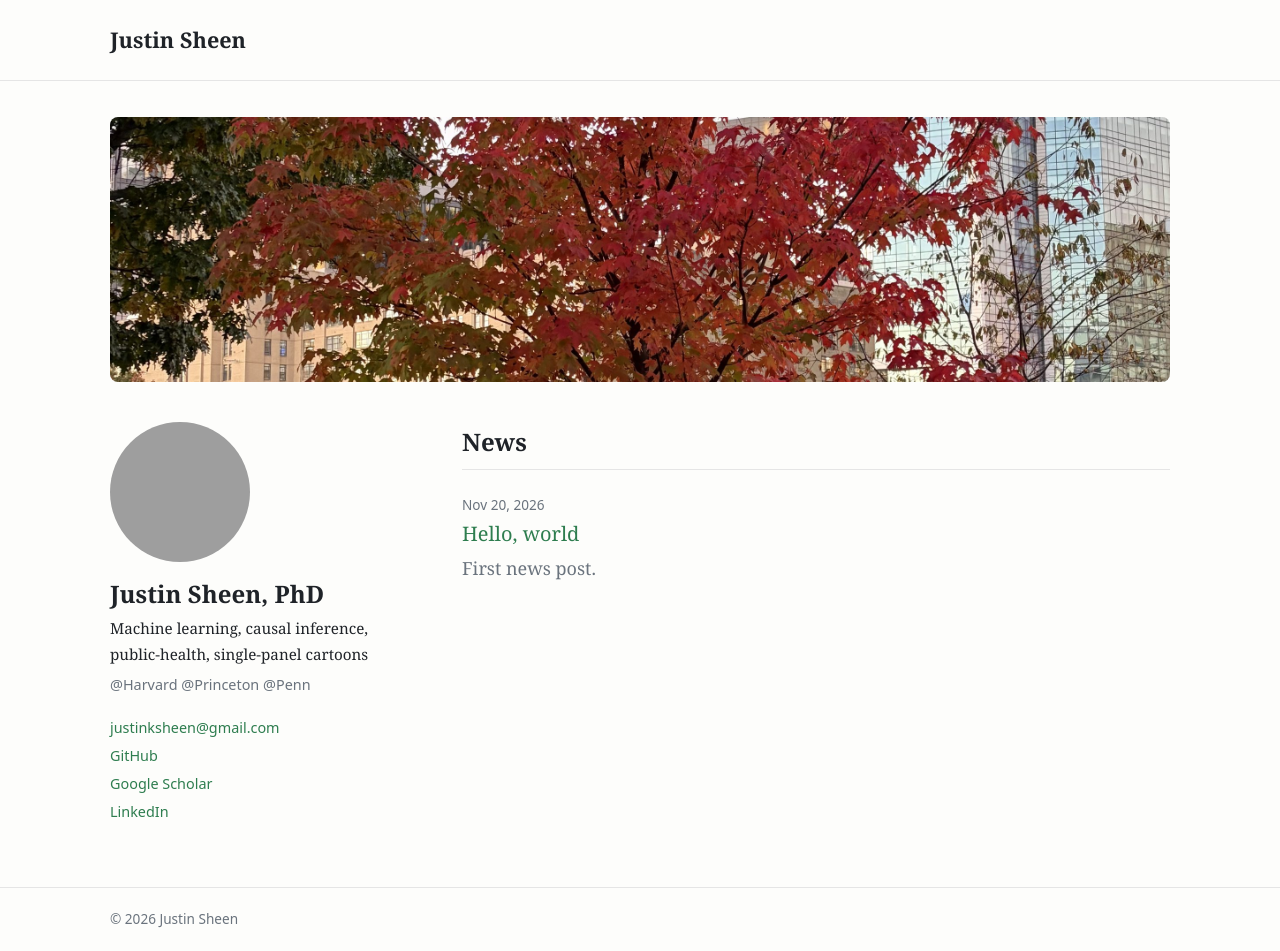
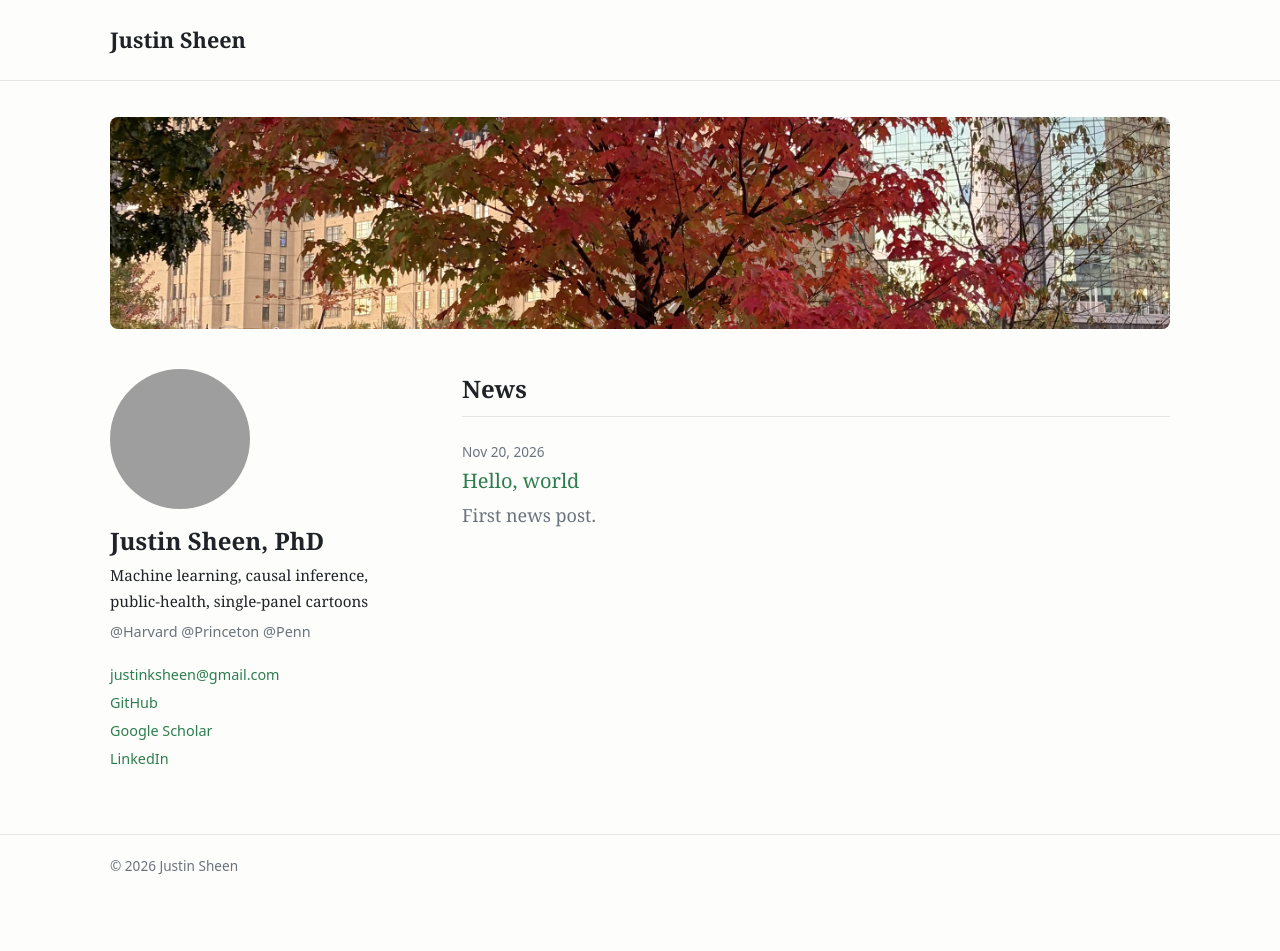
Before and after one commit to jsheen/jsheen.github.io, a Jekyll site: the page built from index.html, in a window 1280 px wide and 951 px high. Built offline with Jekyll 4.4.1, drawn with Linux system fonts in a browser that asks for light colours; grey boxes are pictures that could not be loaded.

Commit message:
Shorten header image to 5:1 and shift crop lower on the tree
Co-Authored-By: Claude Opus 5.5 <noreply@anthropic.com>

```diff
--- a/assets/css/style.css
+++ b/assets/css/style.css
@@ -65,4 +65,4 @@ body.wide .wrap { max-width: 1100px; }
 .site-footer { border-top: 1px solid var(--rule); margin-top: 60px; padding: 20px 0; color: var(--muted); font-family: system-ui, sans-serif; font-size: 0.85rem; }
 .site-footer .wrap { display: flex; justify-content: space-between; flex-wrap: wrap; gap: 10px; }
 .nowrap { white-space: nowrap; }
-.header-img { display: block; width: 100%; aspect-ratio: 4 / 1; object-fit: cover; border-radius: 8px; margin-bottom: 40px; }
+.header-img { display: block; width: 100%; aspect-ratio: 5 / 1; object-fit: cover; border-radius: 8px; margin-bottom: 40px; }
```
Also changed, not shown: assets/img/header.jpg.
